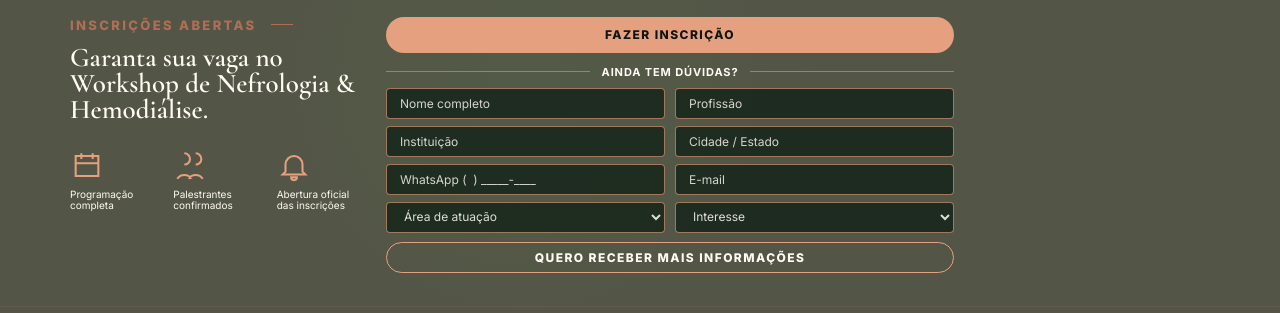
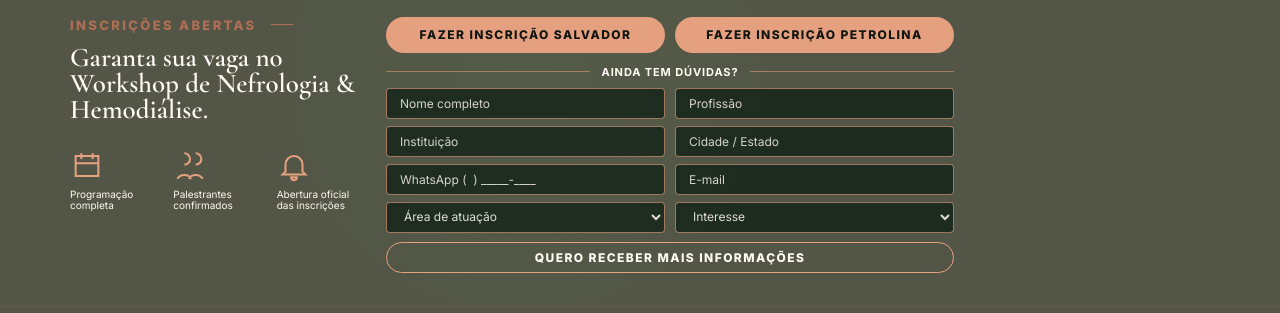
Before and after one commit to luispaulo4545/landing_page_acredita, a website: page index.html in a window 1280 px wide. Shown: the part 1294-1607 px from the top of the page. Drawn offline with nearby package versions, Linux system fonts and the light colour scheme.

Commit message:
Pagamento

```diff
--- a/assets/css/style.css
+++ b/assets/css/style.css
@@ -516,6 +516,12 @@ select {
 
 .signup-actions {
   align-self: start;
+}
+
+.payment-buttons {
+  display: grid;
+  grid-template-columns: repeat(2, minmax(0, 1fr));
+  gap: 10px;
 }
 
 .form-divider {
@@ -1267,6 +1273,10 @@ select {
     width: min(100% - 28px, 884px);
   }
 
+  .payment-buttons {
+    grid-template-columns: 1fr;
+  }
+
   .workshop-logo {
     width: 100%;
     max-width: 100%;
--- a/index.html
+++ b/index.html
@@ -142,7 +142,10 @@
         </div>
 
         <div class="signup-actions">
-          <a class="pill payment-button" href="https://www.even3.com.br/workshop-nefrologia-e-hemodialise-fundamentos-para-a-pratica-segura-750311/" target="_blank" rel="noopener">Fazer inscrição</a>
+          <div class="payment-buttons" aria-label="Inscrições por cidade">
+            <a class="pill payment-button" href="https://www.even3.com.br/workshop-nefrologia-e-hemodialise-fundamentos-para-a-pratica-segura-750311/" target="_blank" rel="noopener">Fazer inscrição Salvador</a>
+            <a class="pill payment-button" href="https://www.even3.com.br/ii-workshop-nefrologia-e-hemodialise-fundamentos-para-a-pratica-segura-756530/" target="_blank" rel="noopener">Fazer inscrição Petrolina</a>
+          </div>
           <p class="form-divider"><span>Ainda tem dúvidas?</span></p>
           <form class="form" id="registrationForm" novalidate>
             <input name="name" type="text" placeholder="Nome completo" required>
```
